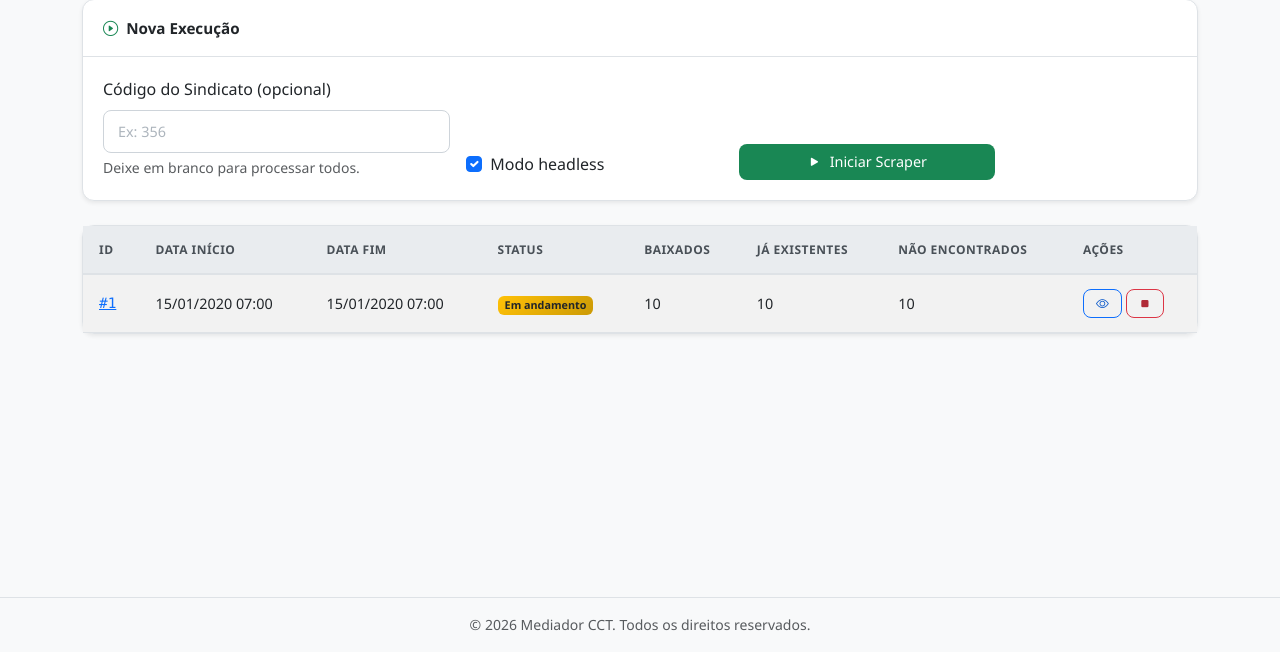
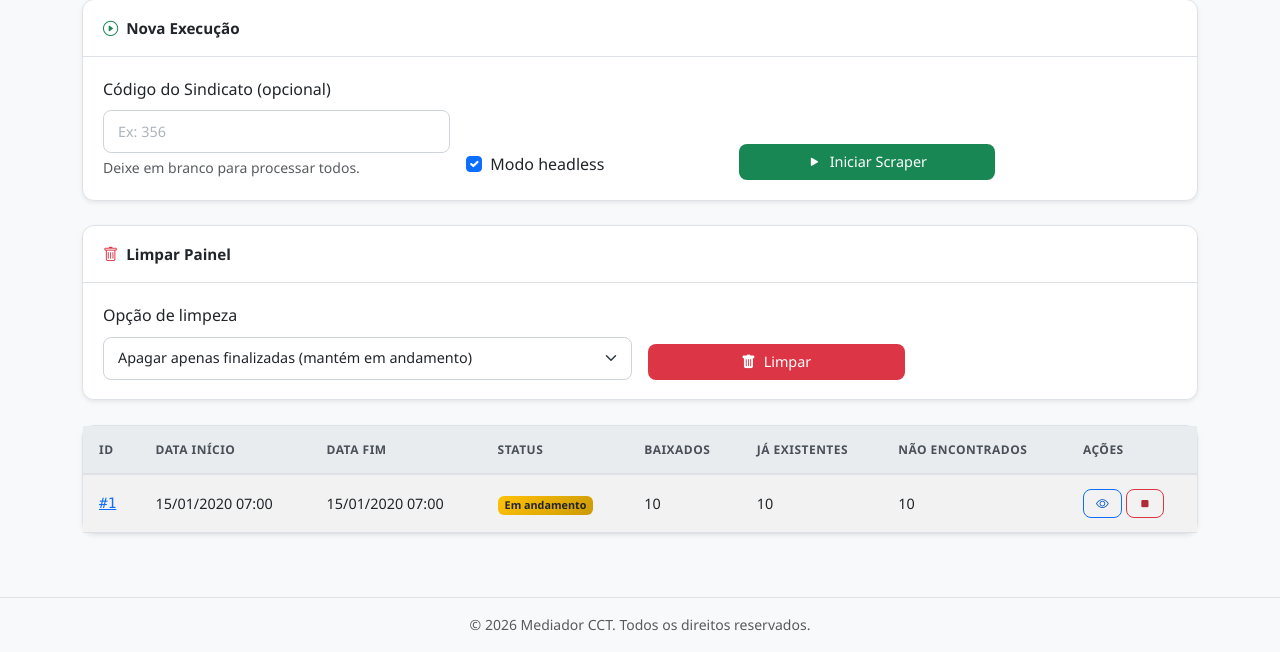
Before and after one commit to mazierogustavo50-maker/buscacct, a Django app: page /execucoes/ in a window 1280 px wide. Shown: the part 148-800 px from the top of the page. Run offline with Django 5.2, Linux system fonts and the light colour scheme; a user stored in the database is signed in; tables that the repository leaves empty hold one stand-in row (values such as "Sample post").

Commit message:
feat(scraper): adiciona botão para limpar painel de execuções
- Adiciona view limpar_execucoes com 4 opções de filtro:
  * Apenas finalizadas (mantém em andamento) — padrão
  * Apenas concluídas
  * Apenas erro / abortado
  * Todas as execuções
- Adiciona card 'Limpar Painel' na página de execuções com select e confirmação JS
- URL /execucoes/limpar/ mapeada

```diff
--- a/cctdashboard/urls.py
+++ b/cctdashboard/urls.py
@@ -27,4 +27,5 @@ urlpatterns = [
     path("execucoes/iniciar/", views.executar_scraper, name="executar_scraper"),
     path("execucoes/<int:pk>/", views.detalhe_execucao, name="detalhe_execucao"),
     path("execucoes/<int:pk>/abortar/", views.abortar_scraper, name="abortar_scraper"),
+    path("execucoes/limpar/", views.limpar_execucoes, name="limpar_execucoes"),
 ]
--- a/cctdashboard/views.py
+++ b/cctdashboard/views.py
@@ -491,3 +491,37 @@ def detalhe_execucao(request, pk):
         "execucao": execucao,
     }
     return render(request, "cctdashboard/detalhe_execucao.html", context)
+
+
+@login_required
+@require_POST
+def limpar_execucoes(request):
+    """Limpa execuções do scraper conforme opção selecionada."""
+    opcao = request.POST.get("opcao", "concluidas")
+
+    if opcao == "todas":
+        queryset = ExecucaoScraper.objects.all()
+        descricao = "todas as execuções"
+    elif opcao == "concluidas":
+        queryset = ExecucaoScraper.objects.filter(status=ExecucaoScraper.STATUS_CONCLUIDO)
+        descricao = "execuções concluídas"
+    elif opcao == "erro_abortado":
+        queryset = ExecucaoScraper.objects.filter(
+            status__in=[ExecucaoScraper.STATUS_ERRO, ExecucaoScraper.STATUS_ABORTADO]
+        )
+        descricao = "execuções com erro ou abortadas"
+    elif opcao == "mantem_andamento":
+        queryset = ExecucaoScraper.objects.exclude(status=ExecucaoScraper.STATUS_EM_ANDAMENTO)
+        descricao = "execuções finalizadas (mantendo as em andamento)"
+    else:
+        messages.warning(request, "Opção de limpeza inválida.")
+        return redirect("cctdashboard:execucoes_scraper")
+
+    total = queryset.count()
+    if total == 0:
+        messages.info(request, "Nenhuma execução encontrada para limpar.")
+        return redirect("cctdashboard:execucoes_scraper")
+
+    queryset.delete()
+    messages.success(request, f"Painel limpo com sucesso! {total} {descricao} foram removidas.")
+    return redirect("cctdashboard:execucoes_scraper")
--- a/templates/cctdashboard/execucoes_scraper.html
+++ b/templates/cctdashboard/execucoes_scraper.html
@@ -30,6 +30,31 @@
             <div class="col-md-3">
                 <button type="submit" class="btn btn-success w-100">
                     <i class="bi bi-play-fill me-1"></i>Iniciar Scraper
+                </button>
+            </div>
+        </form>
+    </div>
+</div>
+
+<div class="card shadow-sm mb-4">
+    <div class="card-header fw-bold d-flex align-items-center">
+        <i class="bi bi-trash me-2 text-danger"></i>Limpar Painel
+    </div>
+    <div class="card-body">
+        <form method="post" action="{% url 'cctdashboard:limpar_execucoes' %}" class="row g-3 align-items-end" onsubmit="return confirm('Tem certeza que deseja limpar o painel? Esta ação não pode ser desfeita.');">
+            {% csrf_token %}
+            <div class="col-md-6">
+                <label for="opcao" class="form-label">Opção de limpeza</label>
+                <select class="form-select" id="opcao" name="opcao">
+                    <option value="mantem_andamento">Apagar apenas finalizadas (mantém em andamento)</option>
+                    <option value="concluidas">Apagar apenas concluídas</option>
+                    <option value="erro_abortado">Apagar apenas erro / abortado</option>
+                    <option value="todas">Apagar TODAS as execuções</option>
+                </select>
+            </div>
+            <div class="col-md-3">
+                <button type="submit" class="btn btn-danger w-100">
+                    <i class="bi bi-trash-fill me-1"></i>Limpar
                 </button>
             </div>
         </form>
```
